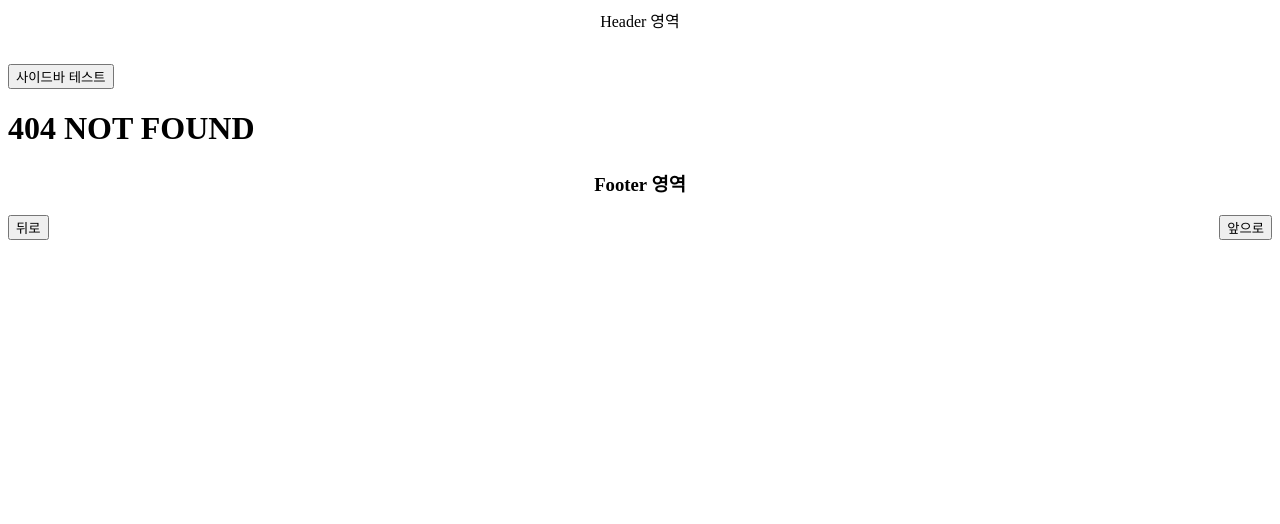
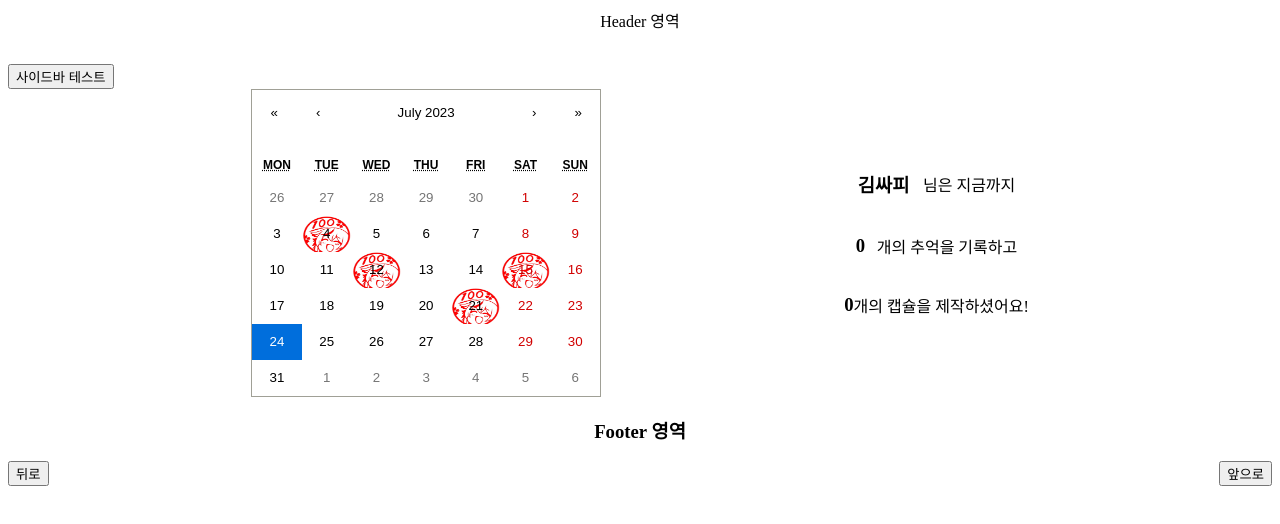
Before and after one commit to cirel31/MemoryCapsule, a React (Create React App) app in the folder FE/: page /calendar in a window 1280 px wide. Before the commit this address had no page. Shown: the top 524 px of the page. Built offline with nearby package versions, Linux system fonts and the light colour scheme.

Commit message:
[S09P12A608-180] Feat: 마이 페이지 출석 달력
1. useState를 이용해 출석일을 갱신하고 출석한 날에 배경 이미지를 설정함
현재는 서버로부터 데이터 갱신이 이루어지지 않아 초기 설정 날짜로 나타남

```diff
--- a/FE/package.json
+++ b/FE/package.json
@@ -10,6 +10,7 @@
     "@testing-library/user-event": "^13.5.0",
     "axios": "^1.4.0",
     "classnames": "^2.3.2",
+    "moment": "^2.29.4",
     "react": "^18.2.0",
     "react-calendar": "^4.4.0",
     "react-dom": "^18.2.0",
--- a/FE/src/pages/CalendarPage.jsx
+++ b/FE/src/pages/CalendarPage.jsx
@@ -1,8 +1,17 @@
 import {useState} from "react";
 import Calendar from "react-calendar";
-import 'react-calendar/dist/Calendar.css'
+import '../styles/Calendar.css'
+import moment from "moment";
+// import backImg from '../assets/images/kokona.png'
 
 const CalendarPage = () => {
+  // const backImg = backImg
+  const [attendanceDates, setAttendanceDates] = useState([
+    "2023-07-04",
+    "2023-07-12",
+    "2023-07-15",
+    "2023-07-21",
+  ])
   const [value, onChange] = useState(new Date())
   const username = '김싸피'
   const countMemory = 0
@@ -10,7 +19,16 @@ const CalendarPage = () => {
   return (
     <div>
       <div style={{ display: 'flex', justifyContent: 'space-evenly', alignItems: 'center'}}>
-        <Calendar onChange={onChange} value={value} />
+        <Calendar
+          onChange={onChange}
+          value={value}
+          tileClassName={({ date, view }) => {
+            if (attendanceDates.find((x) => x === moment(date).format("YYYY-MM-DD"))) {
+              console.log(date)
+              return "highlight2"
+            }
+          }}
+        />
         <div>
           <div style={{ display: 'flex', justifyContent: 'space-evenly', alignItems: 'center'}}>
             <h3>{username}  </h3>
@@ -26,7 +44,15 @@ const CalendarPage = () => {
           </div>
         </div>
       </div>
-    </div>
+      {/*<style>*/}
+      {/*  {`*/}
+      {/*  .highlight2 {*/}
+      {/*    background-image: url(${backImg});*/}
+      {/*    background-size: 10px 10px; */}
+      {/*  }*/}
+      {/*  `}*/}
+      {/*</style>*/}
+  </div>
   )
 }
 
--- a/FE/src/pages/Routers.jsx
+++ b/FE/src/pages/Routers.jsx
@@ -11,6 +11,7 @@ import ProjectCreatePage from "./ProjectCreatePage";
 import TestPage from "./TestPage";
 import TestDetailPage from "./TestDetailPage";
 import MyPage from "./MyPage";
+import CalendarPage from "./CalendarPage";
 
 export default function Routers() {
 
@@ -27,6 +28,7 @@ export default function Routers() {
       <Route path='/mypage' element={<MyPage />} />
       <Route path='/test' element={<TestPage />} />
       <Route path='/test/:postId' element={<TestDetailPage />} />
+      <Route path='/calendar' element={<CalendarPage />} />
       <Route path='/*' element={<NotFound />} />
     </Routes>
   )
--- a/FE/src/pages/TestPage.jsx
+++ b/FE/src/pages/TestPage.jsx
@@ -2,8 +2,10 @@
 import { useState } from "react";
 import Modal from "react-modal";
 import "../styles/testPage.css"
-import {post} from "axios";
+import {useNavigate } from "react-router-dom";
+
 const TestPage = () => {
+  const navigate = useNavigate()
   const [isHovered, setIsHovered] = useState(null)
   const [selectedPost, setSelectedPost] = useState(null)
   const [isModal, setIsModal] = useState(false)
@@ -47,7 +49,9 @@ const TestPage = () => {
       currentSection,
       (currentSection + 3),
   );
-
+  const handleProjectCreatePage = () => {
+    navigate('/project/create')
+  }
   const leftBTN = (e) => {
     setCurrentSection((prev) => Math.max(prev - 1, 0));
   };
@@ -99,7 +103,7 @@ const TestPage = () => {
         </div>
         <hr />
         <div style={{ display: 'flex', justifyContent: 'center' }}>
-          <button>
+          <button onClick={handleProjectCreatePage}>
             새로운 추억 생성
           </button>
         </div>
--- /dev/null
+++ b/FE/src/styles/Calendar.css
@@ -0,0 +1,151 @@
+.react-calendar {
+    width: 350px;
+    max-width: 100%;
+    background: white;
+    border: 1px solid #a0a096;
+    font-family: Arial, Helvetica, sans-serif;
+    line-height: 1.125em;
+}
+
+.react-calendar--doubleView {
+    width: 700px;
+}
+
+.react-calendar--doubleView .react-calendar__viewContainer {
+    display: flex;
+    margin: -0.5em;
+}
+
+.react-calendar--doubleView .react-calendar__viewContainer > * {
+    width: 50%;
+    margin: 0.5em;
+}
+
+.react-calendar,
+.react-calendar *,
+.react-calendar *:before,
+.react-calendar *:after {
+    -moz-box-sizing: border-box;
+    -webkit-box-sizing: border-box;
+    box-sizing: border-box;
+}
+
+.react-calendar button {
+    margin: 0;
+    border: 0;
+    outline: none;
+}
+
+.react-calendar button:enabled:hover {
+    cursor: pointer;
+}
+
+.react-calendar__navigation {
+    display: flex;
+    height: 44px;
+    margin-bottom: 1em;
+}
+
+.react-calendar__navigation button {
+    min-width: 44px;
+    background: none;
+}
+
+.react-calendar__navigation button:disabled {
+    background-color: #f0f0f0;
+}
+
+.react-calendar__navigation button:enabled:hover,
+.react-calendar__navigation button:enabled:focus {
+    background-color: #e6e6e6;
+}
+
+.react-calendar__month-view__weekdays {
+    text-align: center;
+    text-transform: uppercase;
+    font-weight: bold;
+    font-size: 0.75em;
+}
+
+.react-calendar__month-view__weekdays__weekday {
+    padding: 0.5em;
+}
+
+.react-calendar__month-view__weekNumbers .react-calendar__tile {
+    display: flex;
+    align-items: center;
+    justify-content: center;
+    font-size: 0.75em;
+    font-weight: bold;
+}
+
+.react-calendar__month-view__days__day--weekend {
+    color: #d10000;
+}
+
+.react-calendar__month-view__days__day--neighboringMonth {
+    color: #757575;
+}
+
+.react-calendar__year-view .react-calendar__tile,
+.react-calendar__decade-view .react-calendar__tile,
+.react-calendar__century-view .react-calendar__tile {
+    padding: 2em 0.5em;
+}
+
+.react-calendar__tile {
+    max-width: 100%;
+    padding: 10px 6.6667px;
+    background: none;
+    text-align: center;
+    line-height: 16px;
+}
+
+.react-calendar__tile:disabled {
+    background-color: #f0f0f0;
+}
+
+.react-calendar__tile:enabled:hover,
+.react-calendar__tile:enabled:focus {
+    background-color: #e6e6e6;
+}
+
+.react-calendar__tile--now {
+    background: #ffff76;
+}
+
+.react-calendar__tile--now:enabled:hover,
+.react-calendar__tile--now:enabled:focus {
+    background: #ffffa9;
+}
+
+.react-calendar__tile--hasActive {
+    background: #76baff;
+}
+
+.react-calendar__tile--hasActive:enabled:hover,
+.react-calendar__tile--hasActive:enabled:focus {
+    background: #a9d4ff;
+}
+
+.react-calendar__tile--active {
+    background: #006edc;
+    color: white;
+}
+
+.react-calendar__tile--active:enabled:hover,
+.react-calendar__tile--active:enabled:focus {
+    background: #1087ff;
+}
+
+.react-calendar--selectRange .react-calendar__tile--hover {
+    background-color: #e6e6e6;
+}
+
+.highlight1 {
+    background: lightpink;
+}
+.highlight2 {
+    background-image: url("../assets/images/kokona.png");
+    background-size: 49px 39px;
+}
```
Also changed, not shown: 1 other file (tests, documents, lock files or other folders).
